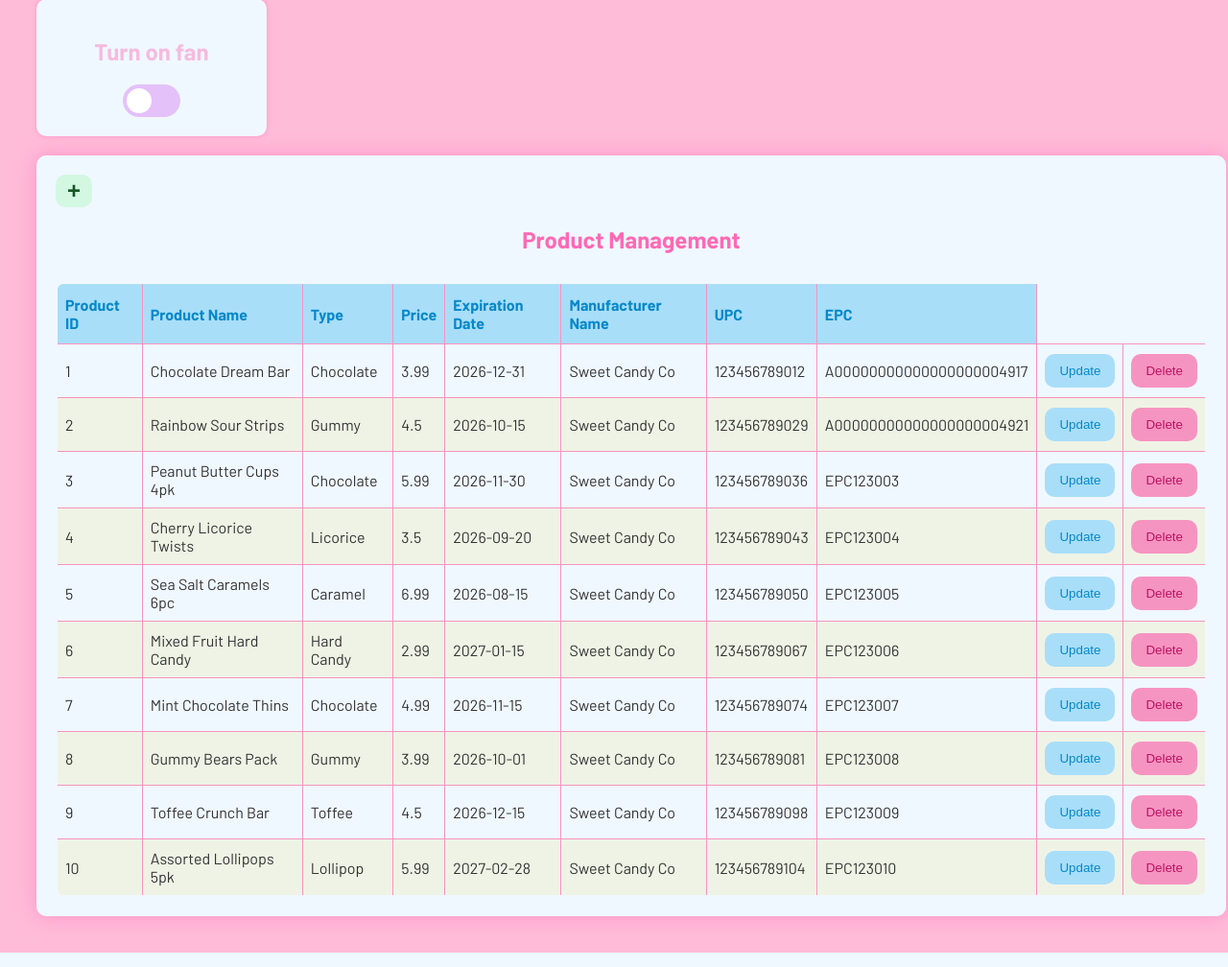
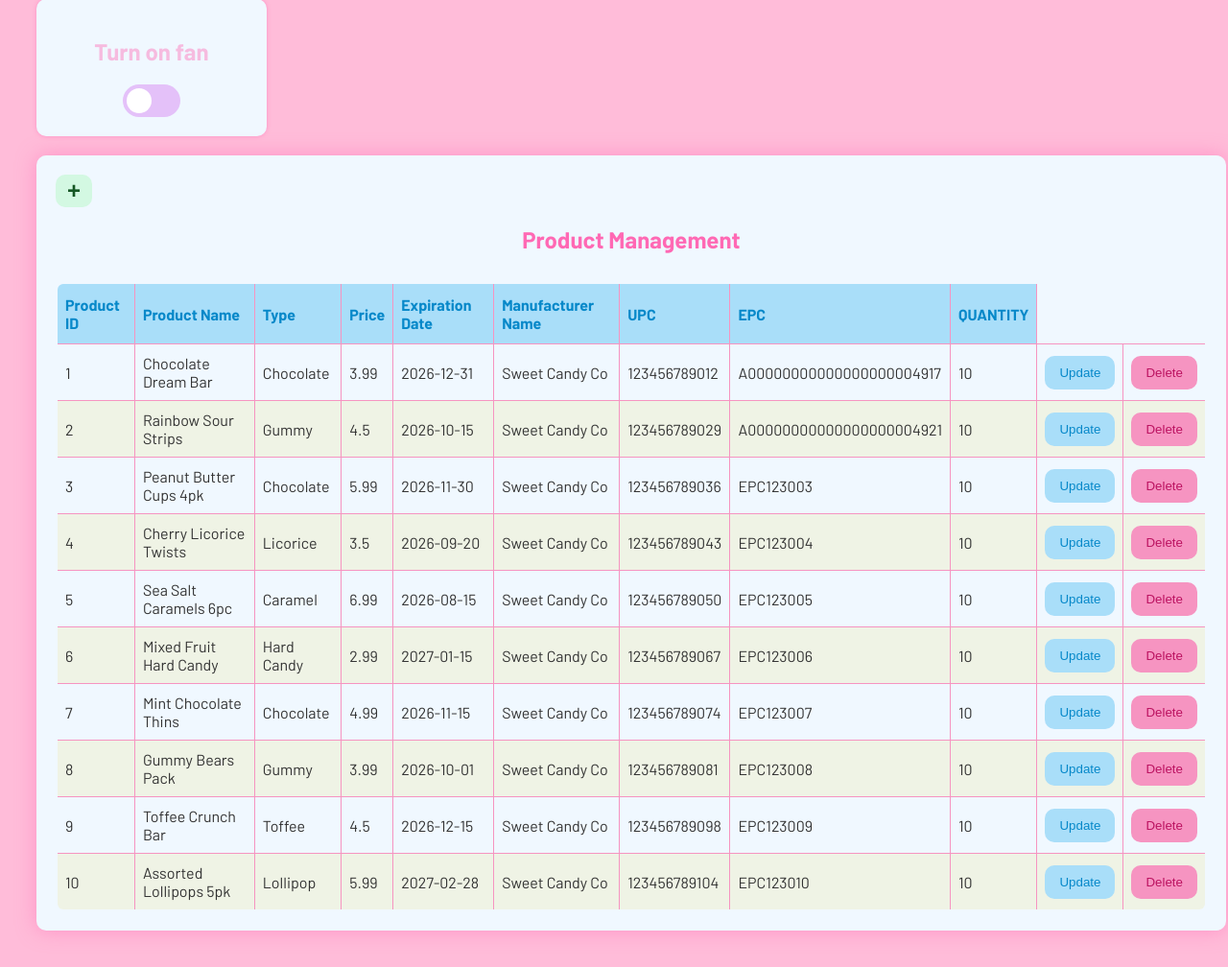
Before and after one commit to melswain/sweet-candy-co, a Flask app: page / in a window 1280 px wide. Shown: the part 600-1608 px from the top of the page at 96% size. Run offline with Flask 3, Linux system fonts and the light colour scheme; data comes from the database, SQL or seed files in the repository; both versions use the stored data as it was after the commit; some web fonts are replaced.

Commit message:
created quantity column

```diff
--- a/Models/product.py
+++ b/Models/product.py
@@ -171,23 +171,35 @@ class Product(Base):
 
     @staticmethod
     def get_allProducts():
-        query = "SELECT * FROM product WHERE 1;"
+        query = """SELECT p.*, i.quantity
+                   FROM product as p
+                   JOIN inventory as i
+                   ON p.productId = i.productId
+                   WHERE locationId = 1;
+                """
         rows = fetchall(query)
         if rows is False or rows is None:
             return False, "Failed retrieve Products"
-        keys = ['productId','name','type','price','expirationDate','discountPercentage','manufacturerName','upc','epc']
+        keys = ['productId','name','type','price','expirationDate','discountPercentage','manufacturerName','upc','epc','quantity']
         product_list = [SimpleNamespace(**{k: row[i] for i,k in enumerate(keys)}) for row in rows]
         return product_list
 
     @staticmethod
-    def update_product(productId,new_name,new_type,new_price,new_expirationDate,new_manufacturerName,new_upc,new_epc):
+    def update_product(productId,new_name,new_type,new_price,new_expirationDate,new_manufacturerName,new_upc,new_epc,new_quantity):
         query = """
                 UPDATE product
                 SET name = ?, type = ?
                     , price = ?, expirationDate = ?, manufacturerName = ?
                     , upc = ?, epc = ?
                  WHERE productId = ? """
+        query2 = """
+                UPDATE inventory
+                SET quantity = ?
+                WHERE productId = ?
+                    AND locationId = 1;
+                 """
         result = execute(query,(new_name,new_type,new_price,new_expirationDate,new_manufacturerName,new_upc,new_epc,productId))
+        result2 = execute(query2,(new_quantity,productId,))
         if result is True:
             return True, "Product updated successfully."
         return False, "Failed to update Product."
--- a/app.py
+++ b/app.py
@@ -297,11 +297,13 @@ def update_product():
     new_manufacturerName = request.form.get('manufacturerName')
     new_upc = request.form.get('upc')
     new_epc = request.form.get('epc')
+    new_quantity = request.form.get('quantity');
 
     result, message = Product.update_product(productId=productId, new_name=new_name,
                                             new_type=new_type,new_price=new_price,
                                             new_expirationDate=new_expirationDate,new_manufacturerName=new_manufacturerName,
-                                            new_upc=new_upc,new_epc=new_epc
+                                            new_upc=new_upc,new_epc=new_epc,
+                                            new_quantity=new_quantity
                                             )
     print(message);
     return redirect(url_for('index'))
--- a/static/style.css
+++ b/static/style.css
@@ -398,6 +398,19 @@ margin-bottom: 5px;
  padding-right: 20px;
 }
 
+.update-confirm-btn {
+    background-color: #0066a1; /* Prominent red */
+    color: white;
+    padding-right: 50spx;
+}
+
+.update-confirm-btn:hover {
+    background-color: #A9DEF9;
+    transform: translateY(-1px);
+}
+
+
+
 @keyframes popIn {
  from { opacity: 0; transform: scale(0.95); }
   to { opacity: 1; transform: scale(1); }
--- a/templates/index.html
+++ b/templates/index.html
@@ -73,6 +73,7 @@
           <th>Manufacturer Name</th>
           <th>UPC</th>
           <th>EPC</th>
+          <th>QUANTITY</th>
         </tr>
       </thead>
       <tbody>
@@ -86,6 +87,7 @@
           <td>{{product.manufacturerName}}</td>
           <td>{{product.upc}}</td>
           <td>{{product.epc}}</td>
+          <td>{{product.quantity}}</td>
           <td><button class="open-update-modal" data-index="{{ loop.index }}">Update</button></td>
           <td><button class="open-delete-modal" data-index="{{ loop.index }}">Delete</button></td>
         </tr>
@@ -134,12 +136,19 @@
                     <label for="modal-epc">Product EPC</label>
                     <input name="epc" type="text" id="modal-epc">
                 </div>
+
+                <div class="form-field-group">
+                    <label for="modal-quantity">Quantity</label>
+                    <input name="quantity" type="number" id="modal-quantity">
+                </div>
             </div>
 
             <div class="update-modal-buttons">
                 <button type="submit" class="update-confirm-btn">Update</button>
                 <button type="button" class="update-cancel-btn">Cancel</button>
             </div>
+
+
         </form>
       </div>
   </div>
@@ -268,6 +277,7 @@
                 modal.querySelector('input[name="manufacturerName"]').value = row.cells[5].textContent.trim();
                 modal.querySelector('input[name="upc"]').value = row.cells[6].textContent.trim();
                 modal.querySelector('input[name="epc"]').value = row.cells[7].textContent.trim();
+                modal.querySelector('input[name="quantity"]').value = row.cell[8].textContent.trim();
             }
         });
     });
```
Also changed, not shown: sweetcandyco.db.
